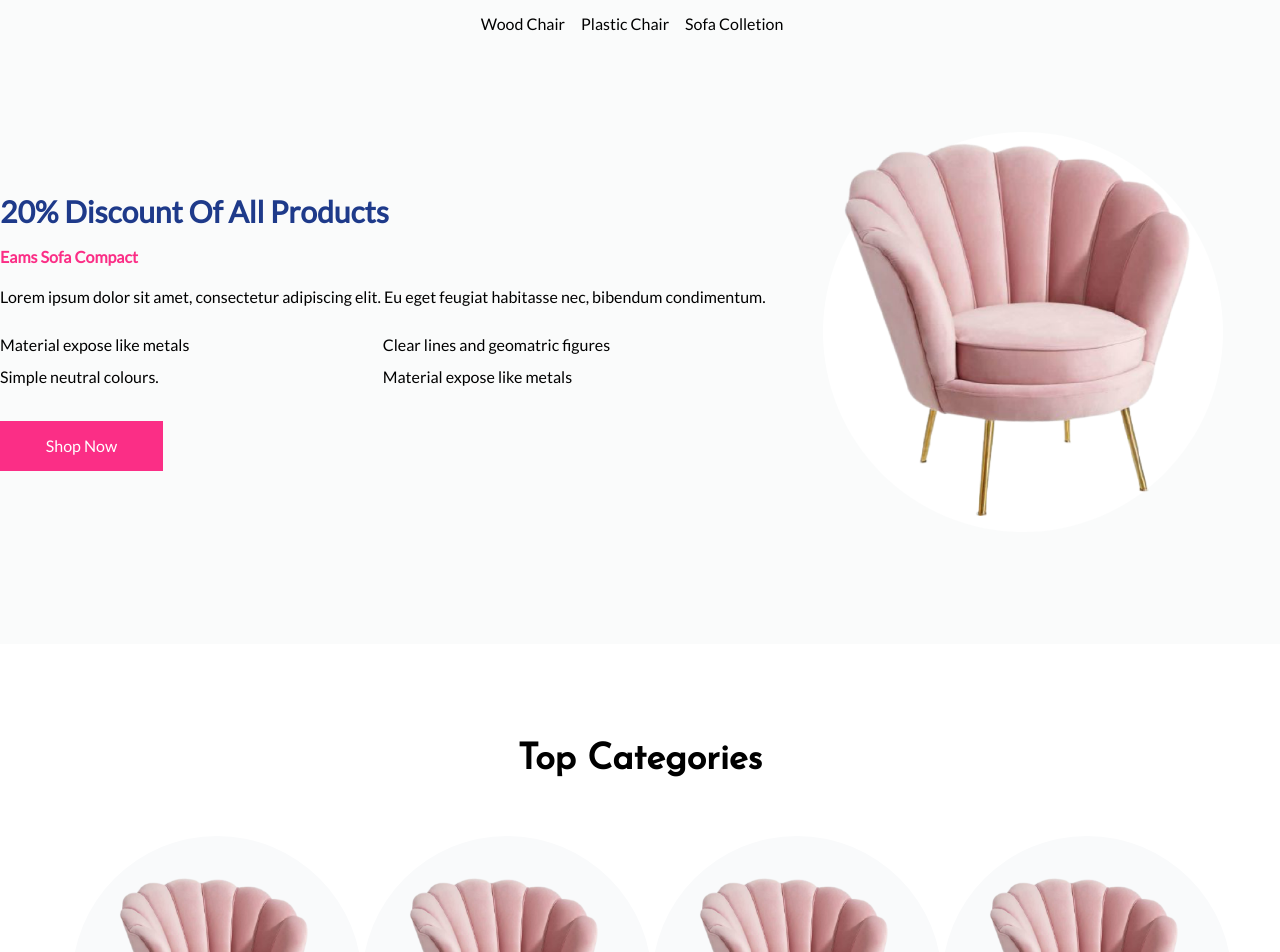
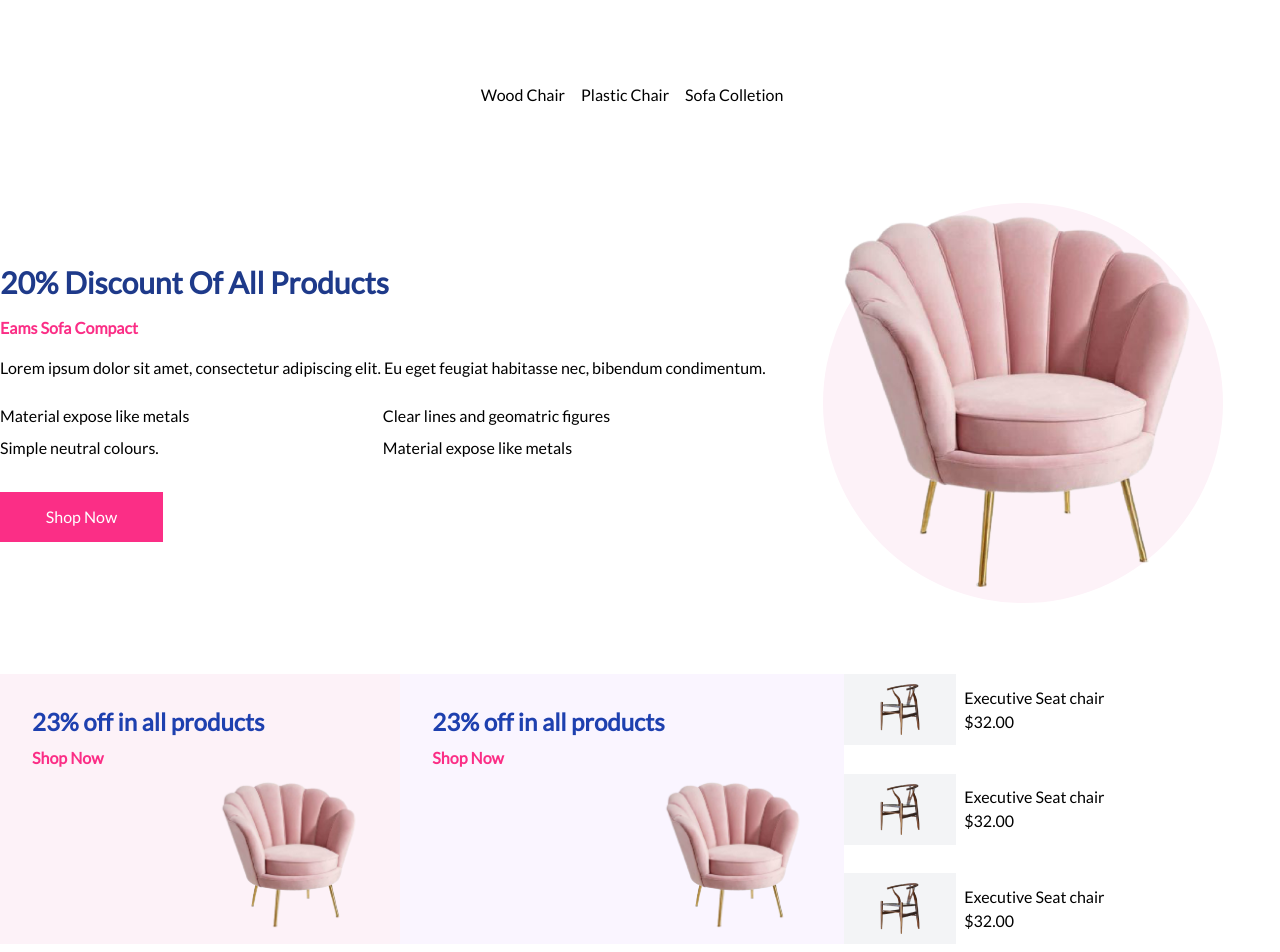
Before and after one commit to Atorami/react-ts-shop, a React (Vite) app in the folder client/: page / in a window 1280 px wide. Shown: the part 1700-2652 px from the top of the page. Built offline with nearby package versions, Linux system fonts and the light colour scheme; no server answers.

Commit message:
feat: add discount block

```diff
--- a/client/src/app/pages/MainPage.tsx
+++ b/client/src/app/pages/MainPage.tsx
@@ -2,6 +2,7 @@
 
   import chair from '../../components/assets/img/promo_chair.png';
   import lamp from '../../components/assets/img/promo_lamp.png';
+  import discount_item from "../../components/assets/img/discount/discount_option.png"
   import subscribe_bg from '../../components/assets/img/subscribe_bg.png'
 
   import { ProductCard } from '../../components/ProductCard/ProductCard';
@@ -103,11 +104,10 @@
           </div>
         </section>
         <section className="trending-products"></section>
-        <section className="discount-block"></section>
-        <section className="discount-item h-[800px] bg-gray-100 bg-opacity-40">
-          <div className="container mx-auto h-full py-24">
-            <h5 className="discount-item__title text-center text-4xl font-josefin font-semibold">Discount Item</h5>
-            <div className="discount-item__block">
+        <section className="discount-block h-[1100px]">
+          <div className="container mx-auto h-full pt-24 flex flex-col justify-between">
+            <h5 className="discount-block__title text-center text-4xl font-josefin font-semibold">Actual discounts</h5>
+            <div className="discount-block__items justify-self-end">
               <div className="discount-item__block__materials pt-8">
                 <ul className="flex flex-row justify-center">
                   <a href="" className="pr-4 hover:text-f_pink"><li>Wood Chair</li></a>
@@ -131,10 +131,54 @@
                   </button>
                 </div>
                 <div className="discount-item__block__info__right mx-auto ">
-                  <div className="discount-item__block__info__right__circle w-[400px] h-[400px] rounded-full bg-white relative">
+                  <div className="discount-item__block__info__right__circle w-[400px] h-[400px] rounded-full bg-pink-50 relative">
                     <img src={chair} alt="discount-item" className="absolute inset-0 w-full h-full object-cover transform scale-120"/>
                   </div>
                 </div>
+              </div>
+            </div>
+            <div className="discount-strip flex flex-row justify-between">
+              <div className="discount-strip__block w-[450px] h-[270px] bg-pink-50 p-8">
+                <h6 className="discount-strip__block__title text-2xl font-semibold text-blue-800 ">23% off in all products</h6>
+                <button className="discount-strip__block__btn text-f_pink font-bold py-2">Shop Now</button>
+                <div className="discount-strip__block__img flex justify-end h-3/4">
+                  <img src={chair} alt=""/>
+                </div>
+
+              </div>
+              <div className="discount-strip__block w-[500px] h-[270px] bg-purple-50 p-8">
+                <h6 className="discount-strip__block__title text-2xl font-semibold text-blue-800 ">23% off in all
+                  products</h6>
+                <button className="discount-strip__block__btn text-f_pink font-bold py-2">Shop Now</button>
+                <div className="discount-strip__block__img flex justify-end h-3/4">
+                  <img src={chair} alt=""/>
+                </div>
+              </div>
+              <div className="discount-strip__block w-[500px] h-[270px]">
+                <ul className="discount-strip__block__options h-full flex flex-col justify-between">
+                  <li className="flex flex-row items-center">
+                    <img src={discount_item} alt=""
+                         className="discount-strip__block__options__item__img bg-gray-100 px-6"/>
+                    <div className="discount-strip__block__options__item__info pl-2">
+                      <p className="options__item__info__title">Executive Seat chair</p>
+                      <p className="options__item__info__price">$32.00</p>
+                    </div>
+                  </li>
+                  <li className="flex flex-row items-center">
+                    <img src={discount_item} alt="" className="discount-strip__block__options__item__img bg-gray-100 px-6"/>
+                    <div className="discount-strip__block__options__item__info pl-2">
+                      <p className="options__item__info__title">Executive Seat chair</p>
+                      <p className="options__item__info__price">$32.00</p>
+                    </div>
+                  </li>
+                  <li className="flex flex-row items-center">
+                    <img src={discount_item} alt="" className="discount-strip__block__options__item__img bg-gray-100 px-6"/>
+                    <div className="discount-strip__block__options__item__info pl-2">
+                      <p className="options__item__info__title">Executive Seat chair</p>
+                      <p className="options__item__info__price">$32.00</p>
+                    </div>
+                  </li>
+                </ul>
               </div>
             </div>
           </div>
```
Also changed, not shown: client/src/components/assets/img/discount/discount_option.png (added).
